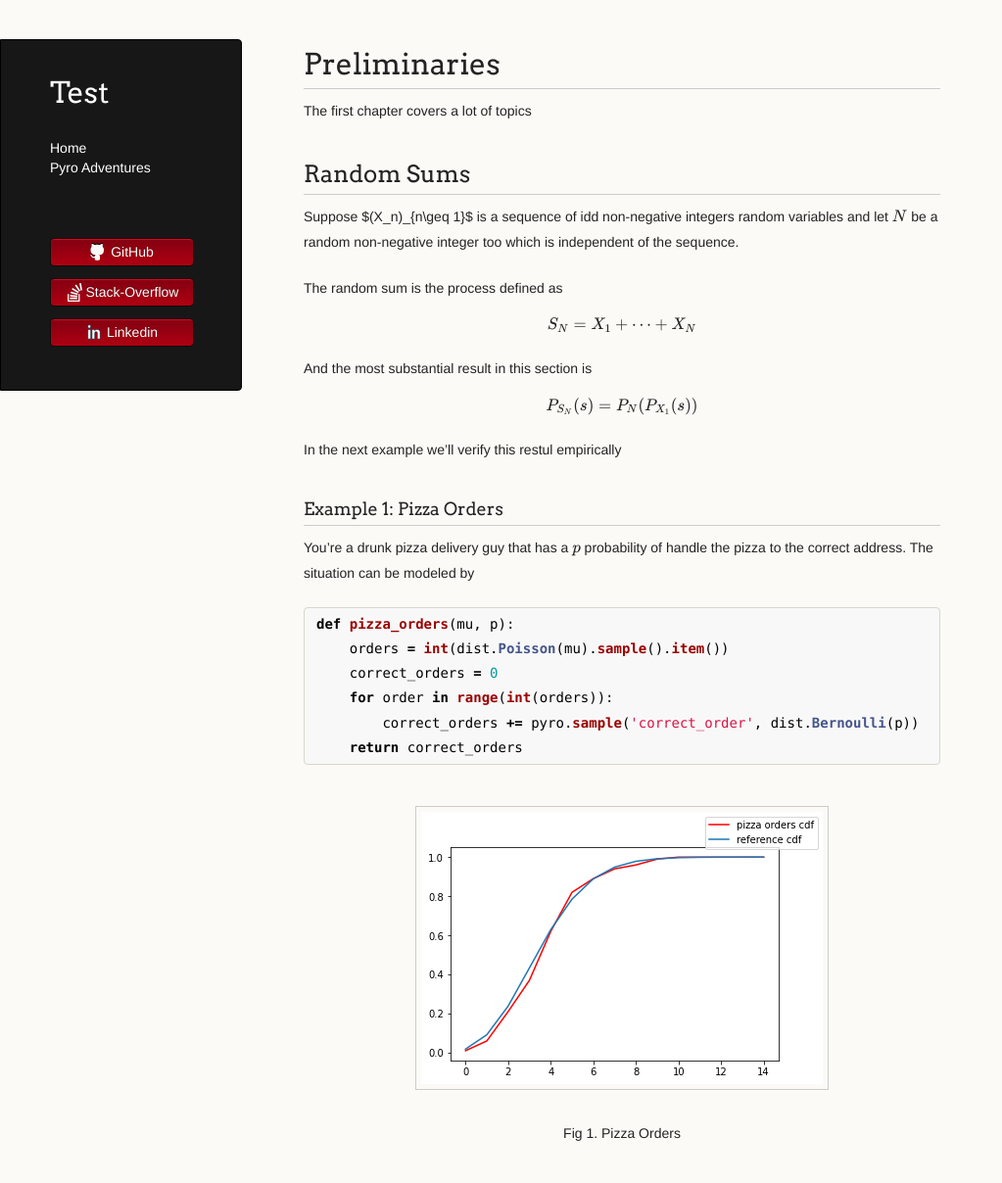
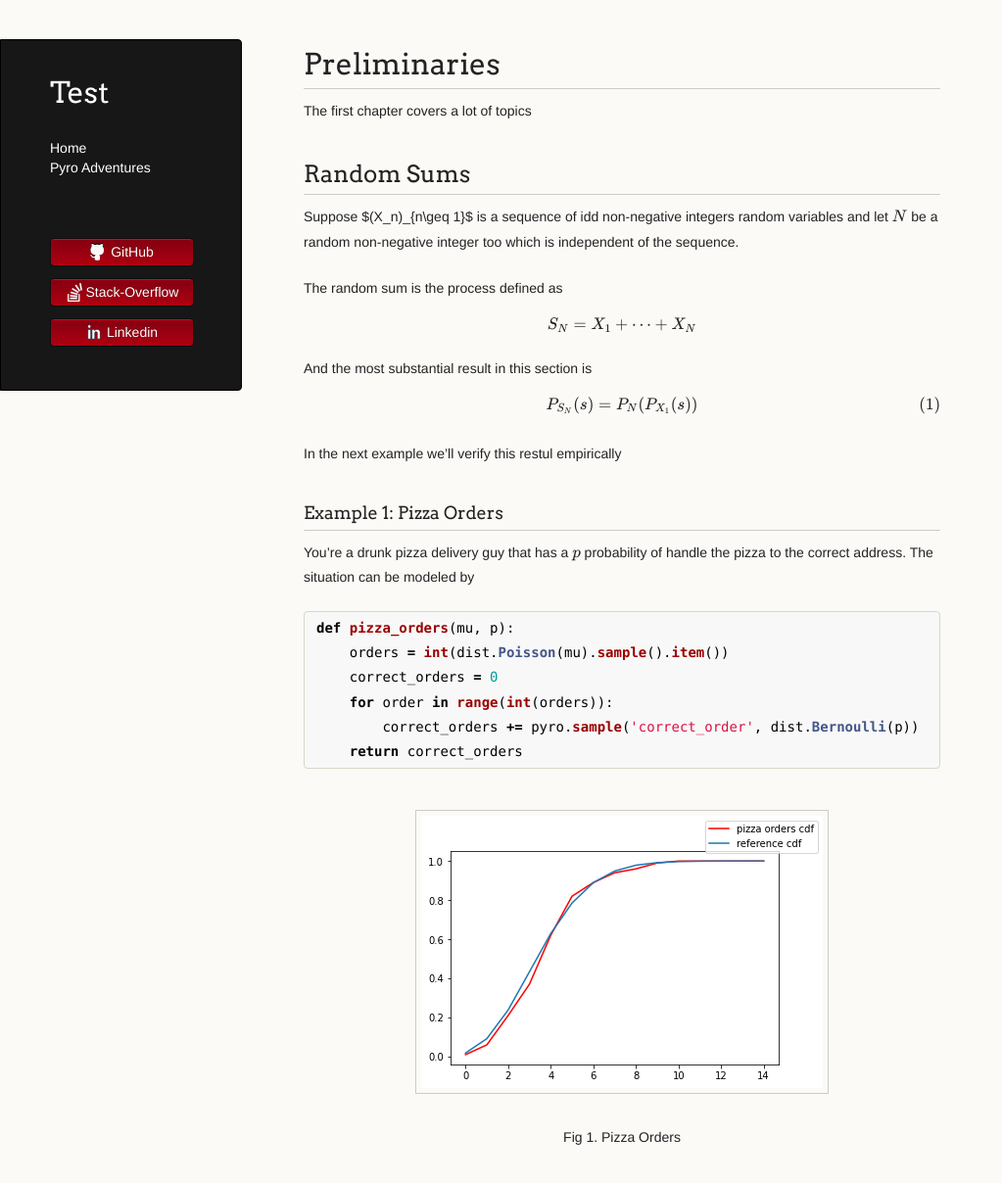
Before and after one commit to LemonPy29/LemonPy29.github.io, a Jekyll site: the page built from pyro-adventures/preliminaries.md, in a window 1280 px wide and 1274 px high. Shown: the top 1208 px of the window at 98% size, without its empty margins (0-1023 px from the left). Built offline with Jekyll 4.4.1, drawn with Linux system fonts in a browser that asks for light colours; nearby versions of some CDN libraries; the repository's description, which GitHub fills in, is left out.

Commit message:
Update preliminaries.md

```diff
--- a/pyro-adventures/preliminaries.md
+++ b/pyro-adventures/preliminaries.md
@@ -14,7 +14,11 @@ The random sum is the process defined as
 \\[S_N = X_1 + \cdots + X_N\\]
 
 And the most substantial result in this section is
-\\[P_{S_N}(s) = P_N(P_{X_1}(s))\\]
+\\[
+\begin{align}
+P_{S_N}(s) = P_N(P_{X_1}(s))
+\end{align}
+\\]
 
 In the next example we'll verify this restul empirically
 
```
